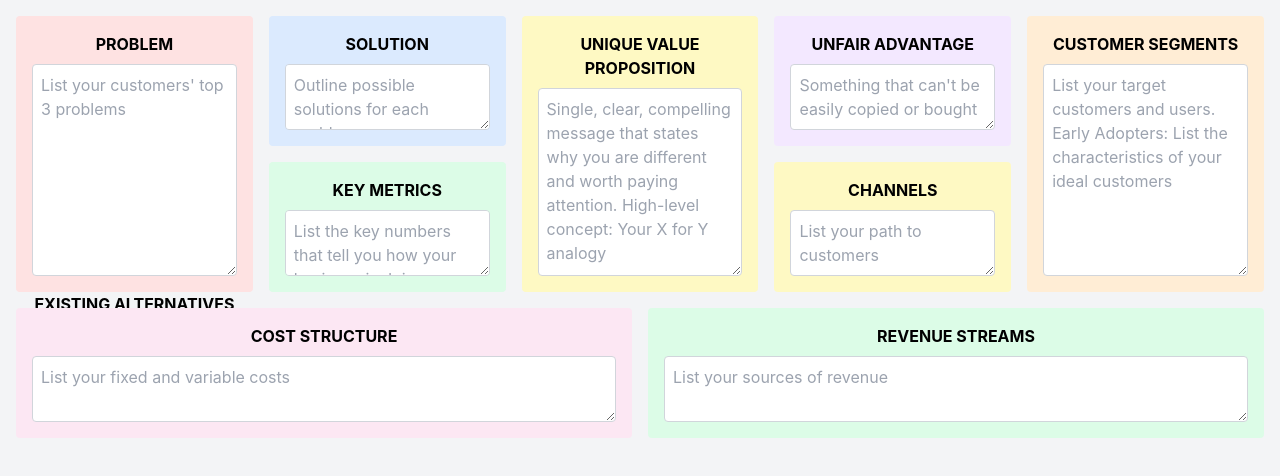
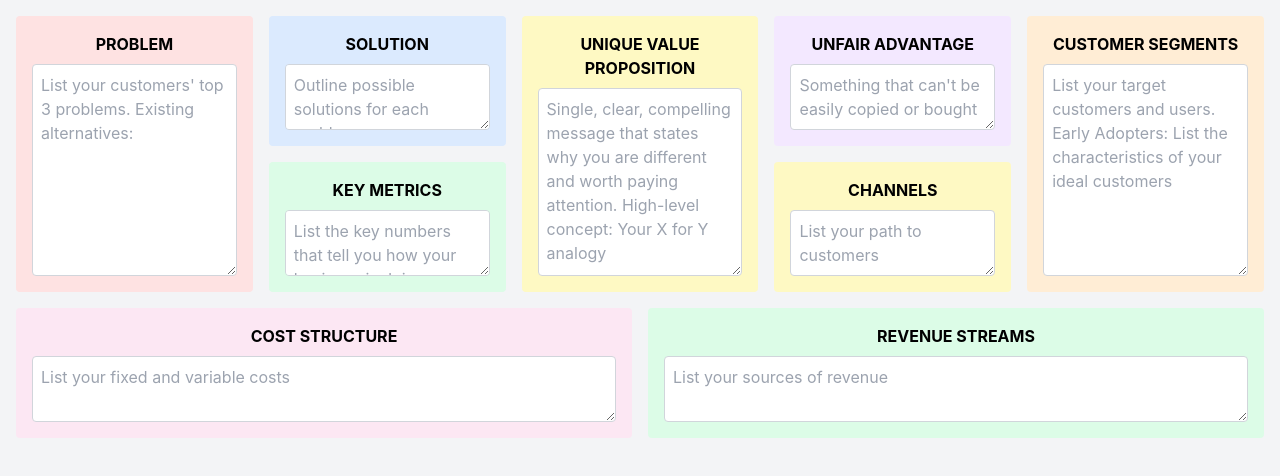
Before and after one commit to brucechou1983/lean-canvas-app, a React (Create React App) app: page / in a window 1280 px wide. Shown: the top 476 px of the page. Built offline with nearby package versions, Linux system fonts and the light colour scheme.

Commit message:
fix: extra block

```diff
--- a/src/components/lean-canvas-component.tsx
+++ b/src/components/lean-canvas-component.tsx
@@ -63,19 +63,9 @@ const LeanCanvas = () => {
             label="PROBLEM"
             value={canvasData.problem}
             onChange={(value) => handleChange('problem', value)}
-            placeholder="List your customers' top 3 problems"
+            placeholder="List your customers' top 3 problems. Existing alternatives:"
             fieldName="problem"
           />
-          <div className="mt-4">
-            <h3 className="font-bold mb-2">EXISTING ALTERNATIVES</h3>
-            <textarea
-              ref={textAreaRefs.existingAlternatives}
-              className="w-full p-2 border border-gray-300 rounded"
-              value={canvasData.existingAlternatives}
-              onChange={(e) => handleChange('existingAlternatives', e.target.value)}
-              placeholder="How these problems are solved today"
-            />
-          </div>
         </div>
 
         <div className="col-span-1 flex flex-col gap-4">
```
